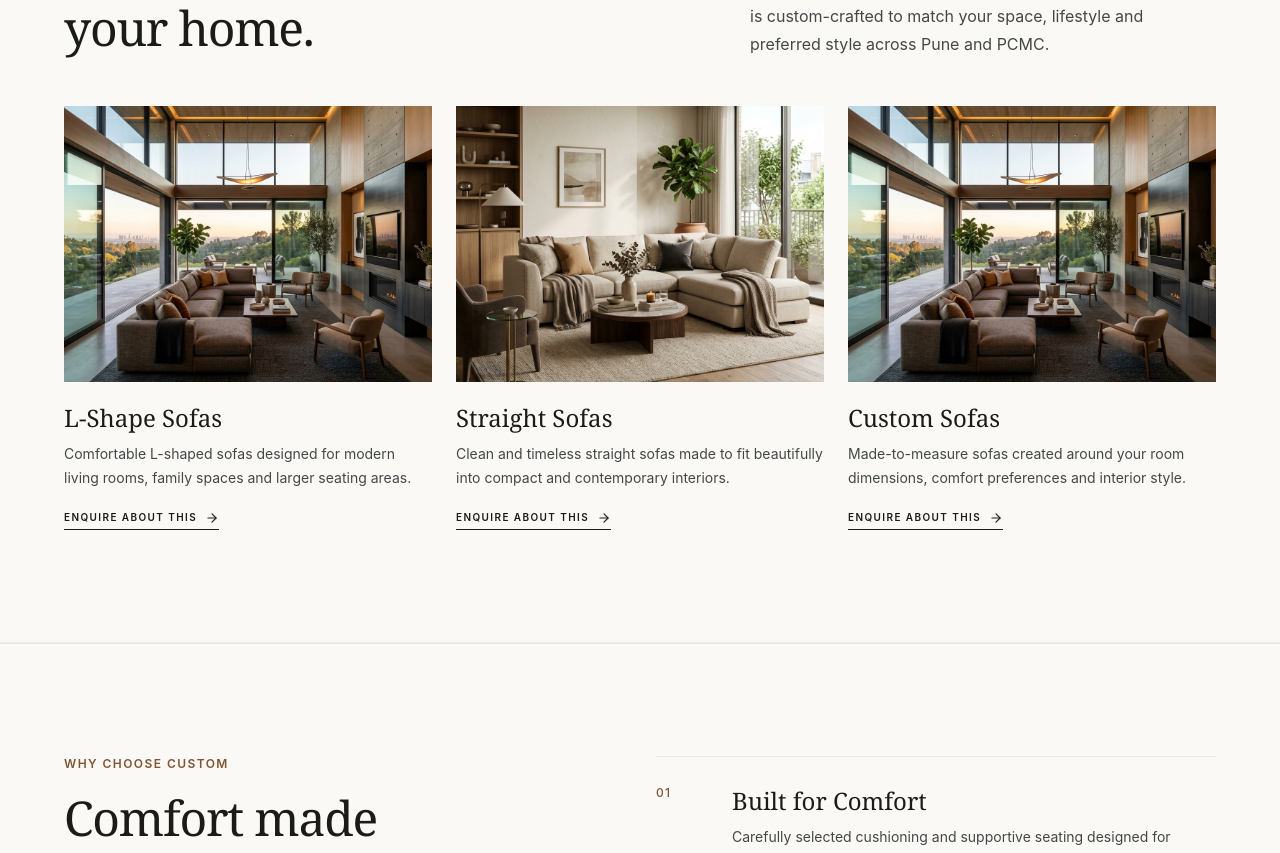
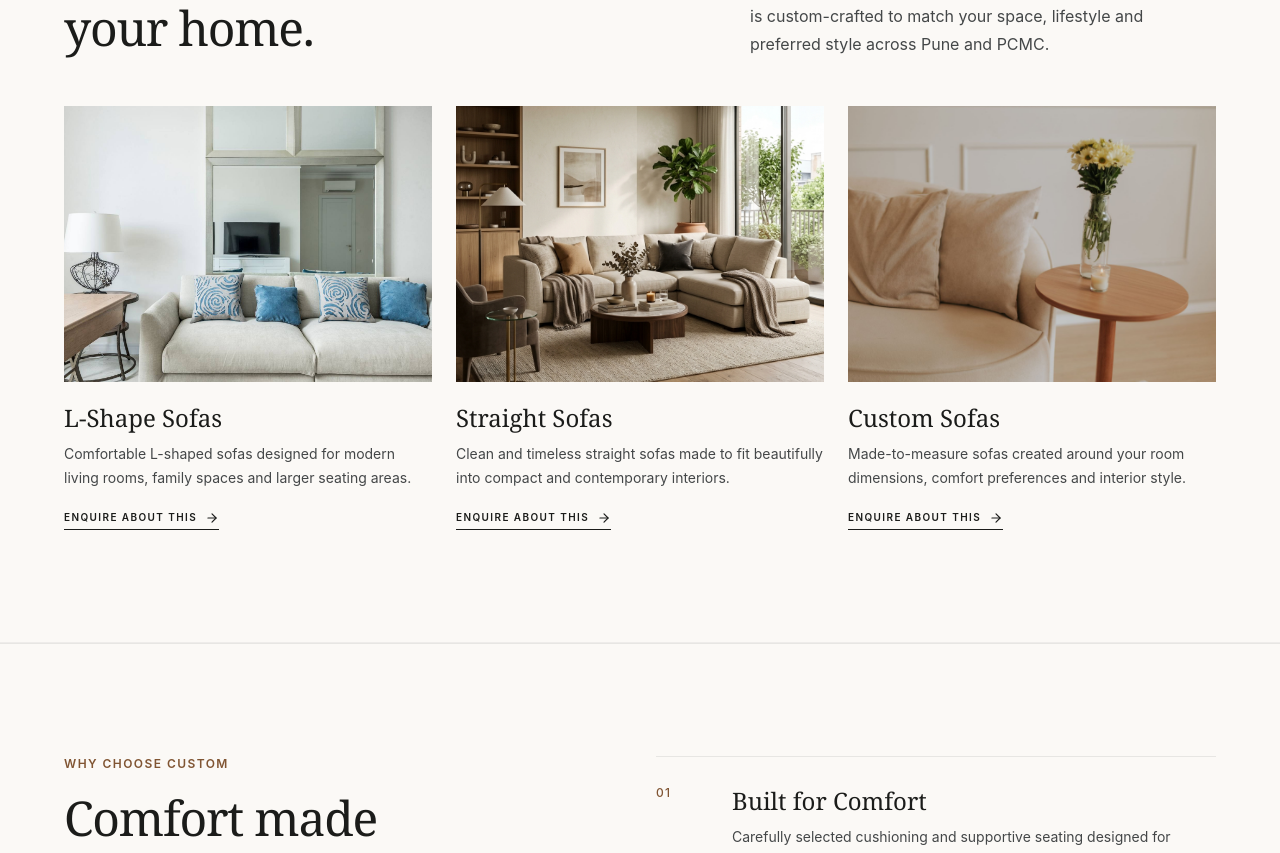
Before and after one commit to thiteswapnil1212-hue/INTERIOR-STORES-WEB, a Next.js app: page /services/sofas in a window 1280 px wide. Shown: the part 1480-2333 px from the top of the page. Built offline with nearby package versions, Linux system fonts and the light colour scheme.

Commit message:
Patch 45: unique sofa card images

```diff
--- a/src/components/sofa/SofaStyles.tsx
+++ b/src/components/sofa/SofaStyles.tsx
@@ -7,8 +7,8 @@ const sofaStyles = [
     title: "L-Shape Sofas",
     description:
       "Comfortable L-shaped sofas designed for modern living rooms, family spaces and larger seating areas.",
-    image: "/images/sofas/l-shape-sofa.jpg",
-    alt: "Custom L-shaped sofa for a modern living room by Mauli Interior",
+    image: "/images/media-pack/living-couch.jpg",
+    alt: "Spacious beige L-shaped style sofa with cushions in a bright living room",
   },
   {
     title: "Straight Sofas",
@@ -21,8 +21,8 @@ const sofaStyles = [
     title: "Custom Sofas",
     description:
       "Made-to-measure sofas created around your room dimensions, comfort preferences and interior style.",
-    image: "/images/sofas/custom-sofa.jpg",
-    alt: "Custom-made sofa designed for a home in Pune by Mauli Interior",
+    image: "/images/media-pack/living-beige.jpg",
+    alt: "Beige custom-style sofa close-up with side table and flowers",
   },
 ];
 
```
